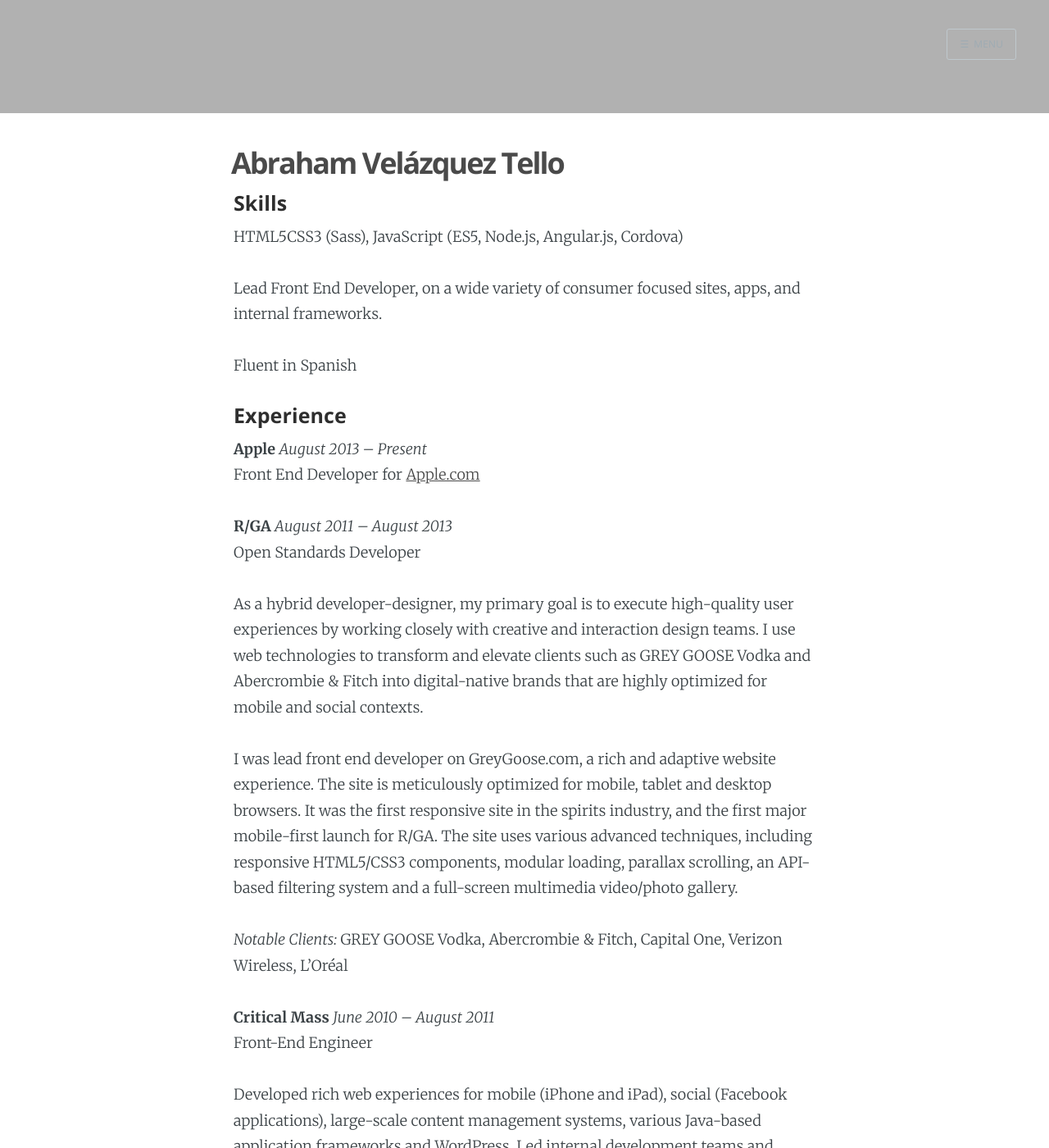
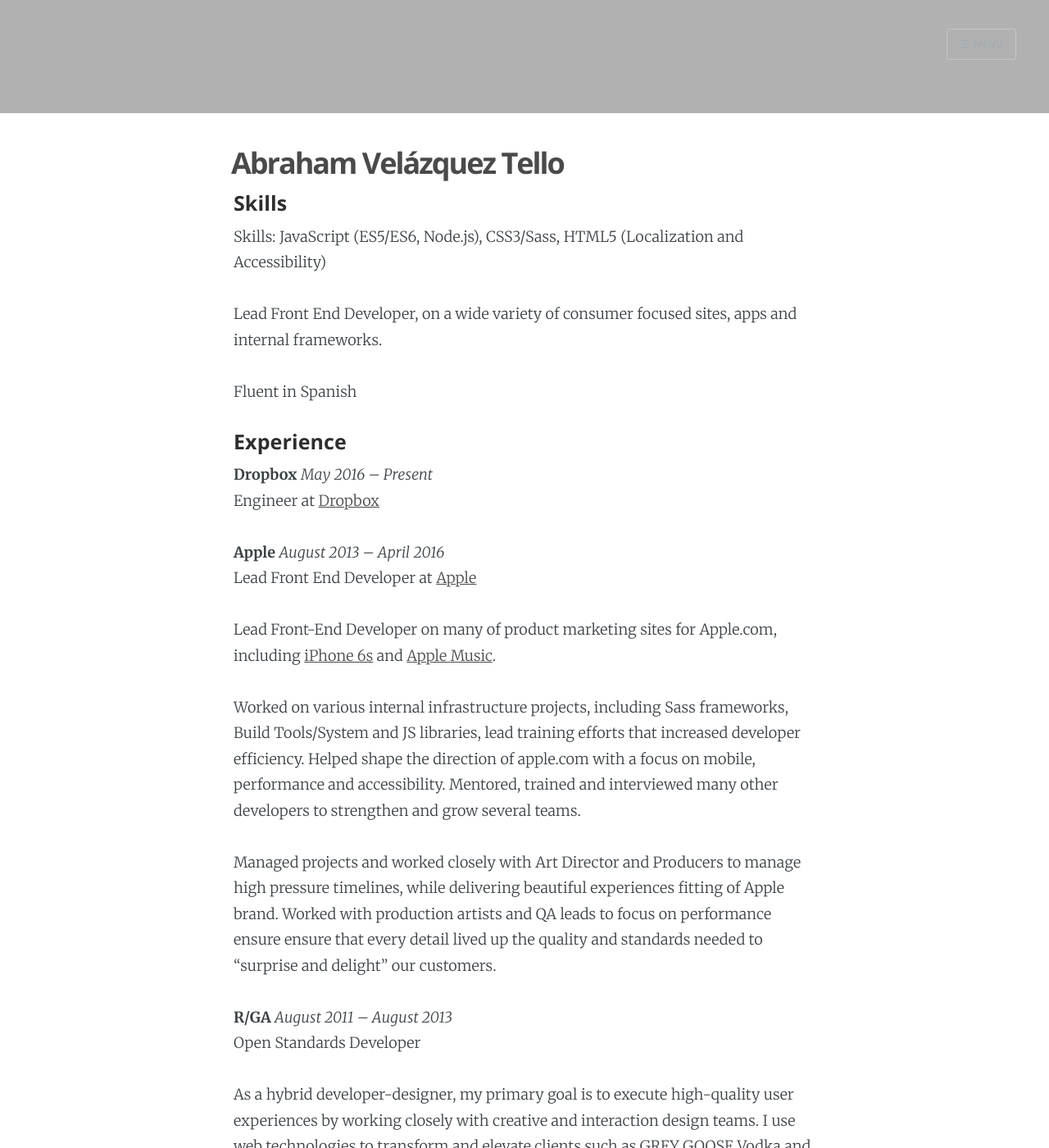
Before and after one commit to lunaroja/abrahamvelazquez.github.io, a Jekyll site: the page built from pages/resume.md, in a window 1280 px wide and 1400 px high. Shown: the whole window at 82% size. Built offline with Jekyll 4.4.1, drawn with Linux system fonts in a browser that asks for light colours; nearby versions of some CDN libraries.

Commit message:
Update resume.md

```diff
--- a/pages/resume.md
+++ b/pages/resume.md
@@ -5,16 +5,25 @@
 
 #### Skills
 
-HTML5CSS3 (Sass), JavaScript (ES5, Node.js, Angular.js, Cordova)
+Skills: JavaScript (ES5/ES6, Node.js), CSS3/Sass, HTML5 (Localization and Accessibility)
 
-Lead Front End Developer, on a wide variety of consumer focused sites, apps, and internal frameworks.
+Lead Front End Developer, on a wide variety of consumer focused sites, apps and internal frameworks.
 
 Fluent in Spanish
 
 #### Experience
 
-**Apple** *August 2013 – Present*
-Front End Developer for [Apple.com](http://apple.com/)
+**Dropbox** *May 2016 – Present*
+Engineer at [Dropbox](http://dropbox.com/)
+
+**Apple** *August 2013 – April 2016*
+Lead Front End Developer at [Apple](http://apple.com/)
+
+Lead Front-End Developer on many of product marketing sites for Apple.com, including [iPhone 6s](https://www.apple.com/iphone-6s/) and [Apple Music](https://www.apple.com/music/).
+
+Worked on various internal infrastructure projects, including Sass frameworks, Build Tools/System and JS libraries, lead training efforts that increased developer efficiency. Helped shape the direction of apple.com with a focus on mobile, performance and accessibility. Mentored, trained and interviewed many other developers to strengthen and grow several teams.
+
+Managed projects and worked closely with Art Director and Producers to manage high pressure timelines, while delivering beautiful experiences fitting of Apple brand. Worked with production artists and QA leads to focus on performance ensure ensure that every detail lived up the quality and standards needed to "surprise and delight" our customers.
 
 **R/GA** *August 2011 – August 2013*
 Open Standards Developer
```
